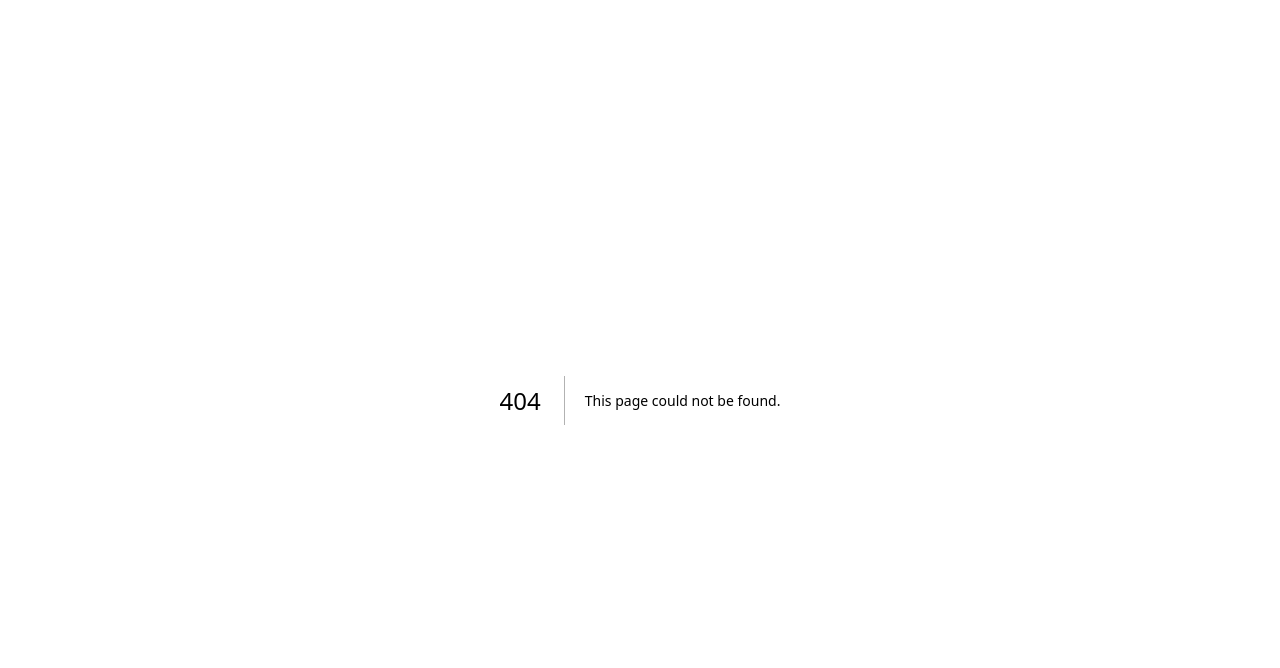
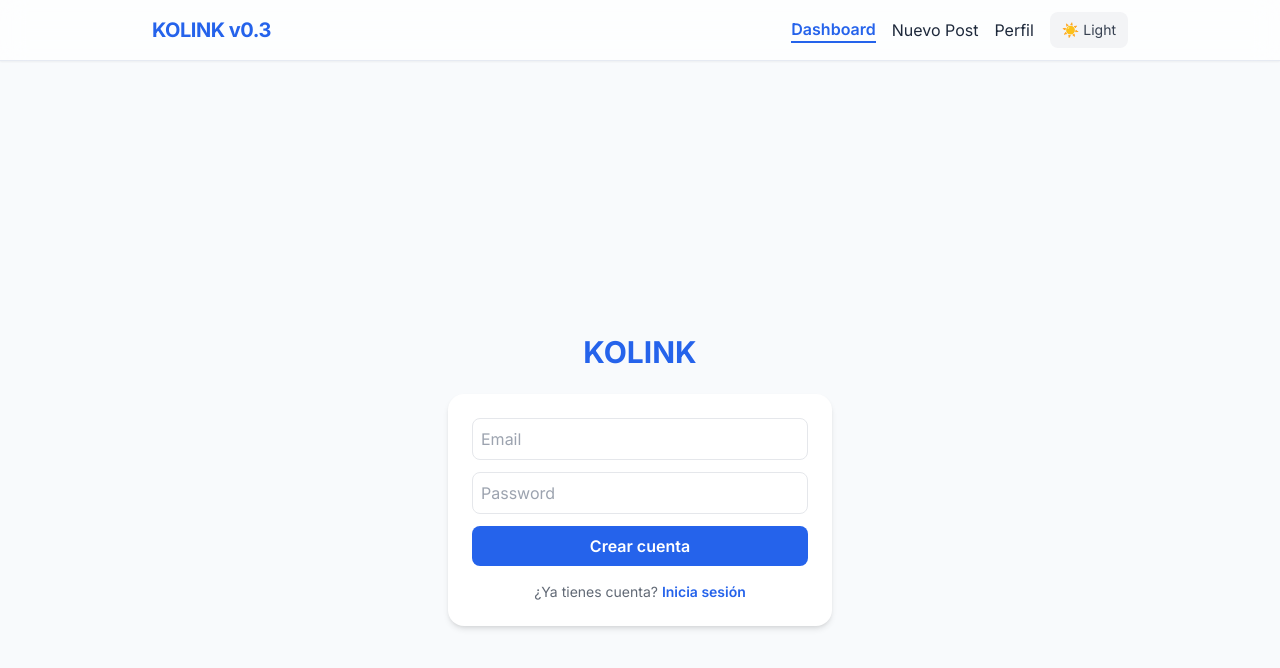
Before and after one commit to Aram9574/kolink, a Next.js app: page /signup in a window 1280 px wide. Before the commit this address had no page. Shown: the top 668 px of the page. Built offline with nearby package versions, Linux system fonts and the light colour scheme; no server answers.

Commit message:
✅ Day 5 complete — Supabase Auth + RLS + User Control implemented

```diff
--- a/src/components/Navbar.tsx
+++ b/src/components/Navbar.tsx
@@ -1,7 +1,18 @@
 import Link from "next/link";
+import type { Session } from "@supabase/supabase-js";
+import { supabaseClient } from "@/lib/supabaseClient";
 import ThemeToggle from "./ThemeToggle";
 
-export default function Navbar() {
+type NavbarProps = {
+  session: Session | null | undefined;
+};
+
+const handleSignOut = async () => {
+  await supabaseClient.auth.signOut();
+  window.location.href = "/signin";
+};
+
+export default function Navbar({ session }: NavbarProps) {
   return (
     <nav className="fixed top-0 left-0 z-50 w-full border-b border-secondary/10 bg-white/70 backdrop-blur-md shadow-sm dark:bg-darkBg/70">
       <div className="mx-auto flex max-w-5xl flex-wrap items-center justify-between gap-4 px-4 py-3 sm:px-6">
@@ -25,6 +36,15 @@ export default function Navbar() {
             Perfil
           </Link>
           <ThemeToggle />
+          {session && (
+            <button
+              type="button"
+              onClick={handleSignOut}
+              className="text-sm font-semibold text-red-500 transition hover:text-red-600"
+            >
+              Cerrar sesión
+            </button>
+          )}
         </div>
       </div>
     </nav>
--- /dev/null
+++ b/src/lib/supabaseClient.ts
@@ -0,0 +1,6 @@
+import { createClient } from "@supabase/supabase-js";
+
+const supabaseUrl = process.env.NEXT_PUBLIC_SUPABASE_URL!;
+const supabaseAnonKey = process.env.NEXT_PUBLIC_SUPABASE_ANON_KEY!;
+
+export const supabaseClient = createClient(supabaseUrl, supabaseAnonKey);
--- a/src/pages/_app.tsx
+++ b/src/pages/_app.tsx
@@ -1,13 +1,42 @@
 import "@/styles/globals.css";
 import type { AppProps } from "next/app";
+import { useEffect, useState } from "react";
+import { Session } from "@supabase/supabase-js";
+import { supabaseClient } from "@/lib/supabaseClient";
 import { Toaster } from "react-hot-toast";
 import Navbar from "@/components/Navbar";
 
 export default function App({ Component, pageProps }: AppProps) {
+  const [session, setSession] = useState<Session | null | undefined>(undefined);
+
+  useEffect(() => {
+    let isMounted = true;
+
+    const resolveSession = async () => {
+      const { data } = await supabaseClient.auth.getSession();
+      if (isMounted) {
+        setSession(data.session ?? null);
+      }
+    };
+
+    resolveSession();
+
+    const {
+      data: listener,
+    } = supabaseClient.auth.onAuthStateChange((_event, newSession) => {
+      setSession(newSession);
+    });
+
+    return () => {
+      isMounted = false;
+      listener?.subscription.unsubscribe();
+    };
+  }, []);
+
   return (
     <>
-      <Navbar />
-      <main className="pt-20"> {/* deja espacio para el navbar fijo */}
+      <Navbar session={session} />
+      <main className="pt-20">
         <Toaster
           position="top-center"
           toastOptions={{
@@ -20,7 +49,7 @@ export default function App({ Component, pageProps }: AppProps) {
             },
           }}
         />
-        <Component {...pageProps} />
+        <Component {...pageProps} session={session} />
       </main>
     </>
   );
--- a/src/pages/api/generate.ts
+++ b/src/pages/api/generate.ts
@@ -1,16 +1,38 @@
 import type { NextApiRequest, NextApiResponse } from "next";
+import { createClient } from "@supabase/supabase-js";
 import { openai } from "@/lib/openai";
-import { supabase } from "@/lib/supabase";
+
+const supabaseUrl = process.env.NEXT_PUBLIC_SUPABASE_URL!;
+const supabaseAnonKey = process.env.NEXT_PUBLIC_SUPABASE_ANON_KEY!;
 
 export default async function handler(req: NextApiRequest, res: NextApiResponse) {
+  if (req.method !== "POST") {
+    return res.status(405).json({ error: "Método no permitido" });
+  }
+
   const { prompt } = req.body;
+  if (!prompt) {
+    return res.status(400).json({ error: "Prompt requerido" });
+  }
 
-  if (!prompt) {
-    return res.status(400).json({ error: "Falta el prompt" });
+  const supabase = createClient(supabaseUrl, supabaseAnonKey, {
+    global: {
+      headers: {
+        Authorization: req.headers.authorization || "",
+      },
+    },
+  });
+
+  const {
+    data: { user },
+    error: userError,
+  } = await supabase.auth.getUser();
+
+  if (userError || !user) {
+    return res.status(401).json({ error: "Usuario no autenticado" });
   }
 
   try {
-    // Generar el texto con OpenAI
     const completion = await openai.chat.completions.create({
       model: "gpt-4o-mini",
       messages: [{ role: "user", content: prompt }],
@@ -18,18 +40,20 @@ export default async function handler(req: NextApiRequest, res: NextApiResponse)
 
     const output = completion.choices[0].message.content;
 
-    // 👇 Guardar el resultado en Supabase
-    const { error } = await supabase.from("posts").insert({
+    const { error: insertError } = await supabase.from("posts").insert({
       prompt,
       generated_text: output,
+      user_id: user.id,
     });
 
-    if (error) throw error;
+    if (insertError) {
+      console.error("Insert error:", insertError);
+      return res.status(500).json({ error: insertError.message });
+    }
 
-    // Responder al cliente
     return res.status(200).json({ ok: true, output });
-    } catch (error) {
+  } catch (error) {
     const err = error as Error;
     return res.status(500).json({ ok: false, error: err.message });
-    }
+  }
 }
--- a/src/pages/dashboard.tsx
+++ b/src/pages/dashboard.tsx
@@ -1,5 +1,7 @@
-import { useState, useEffect } from "react";
-import { supabase } from "@/lib/supabase";
+import { useEffect, useState } from "react";
+import { useRouter } from "next/router";
+import { Session } from "@supabase/supabase-js";
+import { supabaseClient } from "@/lib/supabaseClient";
 import toast from "react-hot-toast";
 import Button from "@/components/Button";
 import Card from "@/components/Card";
@@ -10,54 +12,103 @@ type Post = {
   prompt: string;
   generated_text: string;
   created_at: string;
+  user_id: string | null;
 };
 
-export default function Dashboard() {
+type DashboardProps = {
+  session: Session | null | undefined;
+};
+
+export default function Dashboard({ session }: DashboardProps) {
+  const router = useRouter();
   const [posts, setPosts] = useState<Post[]>([]);
   const [prompt, setPrompt] = useState("");
   const [loading, setLoading] = useState(false);
 
-  // Cargar posts desde Supabase
   useEffect(() => {
+    if (session === undefined) return;
+    if (!session) {
+      router.replace("/signin");
+    }
+  }, [router, session]);
+
+  // Cargar posts desde Supabase para el usuario autenticado
+  useEffect(() => {
+    if (!session?.user) return;
+
     async function fetchPosts() {
-      const { data, error } = await supabase
+      const { data, error } = await supabaseClient
         .from("posts")
         .select("*")
+        .eq("user_id", session.user.id)
         .order("created_at", { ascending: false });
-      if (!error && data) setPosts(data);
+      if (error) {
+        toast.error("No se pudo cargar tus publicaciones.");
+        return;
+      }
+      if (data) {
+        setPosts(data as Post[]);
+      }
     }
+
     fetchPosts();
-  }, []);
+  }, [session]);
+
+  if (session === undefined) {
+    return (
+      <div className="flex min-h-screen items-center justify-center bg-lightBg dark:bg-darkBg">
+        <Loader />
+      </div>
+    );
+  }
 
   // Enviar prompt al backend
   const handleGenerate = async () => {
+    if (!session?.user) {
+      toast.error("Inicia sesión para generar contenido.");
+      return;
+    }
+
     if (!prompt.trim()) return toast.error("Escribe una idea primero ✍️");
     setLoading(true);
 
     try {
+      const { data: sessionData } = await supabaseClient.auth.getSession();
+      const token = sessionData.session?.access_token;
+
+      if (!token) {
+        toast.error("Sesión inválida. Vuelve a iniciar sesión.");
+        setLoading(false);
+        return;
+      }
+
       const res = await fetch("/api/generate", {
         method: "POST",
-        headers: { "Content-Type": "application/json" },
+        headers: {
+          "Content-Type": "application/json",
+          Authorization: `Bearer ${token}`,
+        },
         body: JSON.stringify({ prompt }),
       });
       const data = await res.json();
 
       if (data.ok) {
-        setPosts([
+        setPosts((current) => [
           {
             id: Date.now().toString(),
             prompt,
             generated_text: data.output,
             created_at: new Date().toISOString(),
+            user_id: session.user.id,
           },
-          ...posts,
+          ...current,
         ]);
         setPrompt("");
         toast.success("✨ Post generado con éxito");
       } else {
         toast.error("Error al generar el post 😢");
       }
-    } catch (error) {
+    } catch {
       toast.error("Error al conectar con el servidor");
     } finally {
       setLoading(false);
--- /dev/null
+++ b/src/pages/signin.tsx
@@ -0,0 +1,72 @@
+"use client";
+
+import { FormEvent, useState } from "react";
+import { supabaseClient } from "@/lib/supabaseClient";
+import { useRouter } from "next/router";
+
+export default function SignIn() {
+  const [email, setEmail] = useState("");
+  const [password, setPassword] = useState("");
+  const [loading, setLoading] = useState(false);
+  const router = useRouter();
+
+  const handleSignIn = async (e: FormEvent) => {
+    e.preventDefault();
+    if (loading) return;
+    setLoading(true);
+    const { error } = await supabaseClient.auth.signInWithPassword({
+      email,
+      password,
+    });
+    if (error) {
+      alert(error.message);
+    } else {
+      router.push("/dashboard");
+    }
+    setLoading(false);
+  };
+
+  return (
+    <div className="flex min-h-screen flex-col items-center justify-center bg-lightBg px-4 dark:bg-darkBg">
+      <h1 className="mb-6 text-3xl font-bold text-primary">KOLINK</h1>
+      <form
+        onSubmit={handleSignIn}
+        className="w-full max-w-sm rounded-2xl bg-white p-6 shadow-md dark:bg-gray-800"
+      >
+        <input
+          type="email"
+          placeholder="Email"
+          className="mb-3 w-full rounded-lg border p-2"
+          value={email}
+          onChange={(e) => setEmail(e.target.value)}
+          required
+        />
+        <input
+          type="password"
+          placeholder="Password"
+          className="mb-3 w-full rounded-lg border p-2"
+          value={password}
+          onChange={(e) => setPassword(e.target.value)}
+          required
+        />
+        <button
+          type="submit"
+          disabled={loading}
+          className="w-full rounded-lg bg-primary py-2 font-semibold text-white transition hover:bg-blue-700 disabled:cursor-not-allowed disabled:opacity-70"
+        >
+          {loading ? "Iniciando..." : "Iniciar sesión"}
+        </button>
+        <p className="mt-4 text-center text-sm text-textMain/70 dark:text-gray-300">
+          ¿No tienes cuenta?{" "}
+          <button
+            type="button"
+            onClick={() => router.push("/signup")}
+            className="font-semibold text-primary hover:underline"
+          >
+            Regístrate
+          </button>
+        </p>
+      </form>
+    </div>
+  );
+}
--- /dev/null
+++ b/src/pages/signup.tsx
@@ -0,0 +1,74 @@
+"use client";
+
+import { FormEvent, useState } from "react";
+import { supabaseClient } from "@/lib/supabaseClient";
+import { useRouter } from "next/router";
+
+export default function SignUp() {
+  const [email, setEmail] = useState("");
+  const [password, setPassword] = useState("");
+  const [loading, setLoading] = useState(false);
+  const router = useRouter();
+
+  const handleSignUp = async (e: FormEvent) => {
+    e.preventDefault();
+    if (loading) return;
+    setLoading(true);
+    const { error } = await supabaseClient.auth.signUp({
+      email,
+      password,
+    });
+
+    if (error) {
+      alert(error.message);
+    } else {
+      alert("Revisa tu correo para confirmar tu cuenta.");
+      router.push("/signin");
+    }
+    setLoading(false);
+  };
+
+  return (
+    <div className="flex min-h-screen flex-col items-center justify-center bg-lightBg px-4 dark:bg-darkBg">
+      <h1 className="mb-6 text-3xl font-bold text-primary">KOLINK</h1>
+      <form
+        onSubmit={handleSignUp}
+        className="w-full max-w-sm rounded-2xl bg-white p-6 shadow-md dark:bg-gray-800"
+      >
+        <input
+          type="email"
+          placeholder="Email"
+          className="mb-3 w-full rounded-lg border p-2"
+          value={email}
+          onChange={(e) => setEmail(e.target.value)}
+          required
+        />
+        <input
+          type="password"
+          placeholder="Password"
+          className="mb-3 w-full rounded-lg border p-2"
+          value={password}
+          onChange={(e) => setPassword(e.target.value)}
+          required
+        />
+        <button
+          type="submit"
+          disabled={loading}
+          className="w-full rounded-lg bg-primary py-2 font-semibold text-white transition hover:bg-blue-700 disabled:cursor-not-allowed disabled:opacity-70"
+        >
+          {loading ? "Creando..." : "Crear cuenta"}
+        </button>
+        <p className="mt-4 text-center text-sm text-textMain/70 dark:text-gray-300">
+          ¿Ya tienes cuenta?{" "}
+          <button
+            type="button"
+            onClick={() => router.push("/signin")}
+            className="font-semibold text-primary hover:underline"
+          >
+            Inicia sesión
+          </button>
+        </p>
+      </form>
+    </div>
+  );
+}
```
